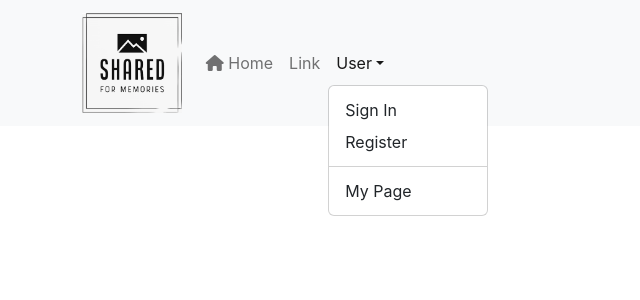
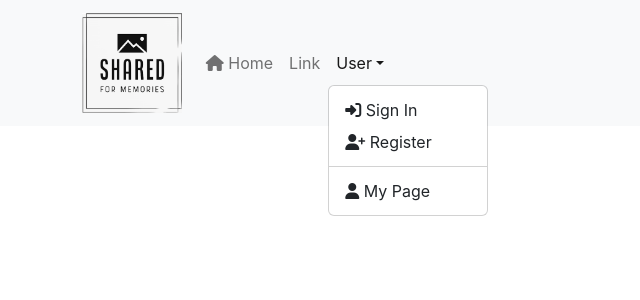
Before and after one commit to Jtune89/JT_MS5_ADFE, a React (Create React App) app: page / in a window 1280 px wide. Both pictures are taken after a click on the button "User". Shown: the top 300 px of the page, without its empty margins (0-640 px from the left). Built offline with nearby package versions, Linux system fonts and the light colour scheme.

Commit message:
nav bar updates

```diff
--- a/src/components/NavBar.js
+++ b/src/components/NavBar.js
@@ -17,14 +17,16 @@ const NavBar = () => {
           <Nav className="me-auto">
             <Nav.Link> <i className="fas fa-home"></i> Home</Nav.Link>
             <Nav.Link href="#link">Link</Nav.Link>
-            <NavDropdown title="User" id="basic-nav-dropdown">
-              <NavDropdown.Item href="#action/3.1">Sign In</NavDropdown.Item>
+            <NavDropdown title="User">
+              <NavDropdown.Item href="#action/3.1">
+              <i className="fas fa-sign-in-alt"></i> Sign In
+              </NavDropdown.Item>
               <NavDropdown.Item href="#action/3.2">
-                Register
+              <i className="fas fa-user-plus"></i> Register
               </NavDropdown.Item>
               <NavDropdown.Divider />
               <NavDropdown.Item href="#action/3.3">
-                My Page
+              <i className="fa-solid fa-user"></i> My Page
               </NavDropdown.Item>
             </NavDropdown>
           </Nav>
```
